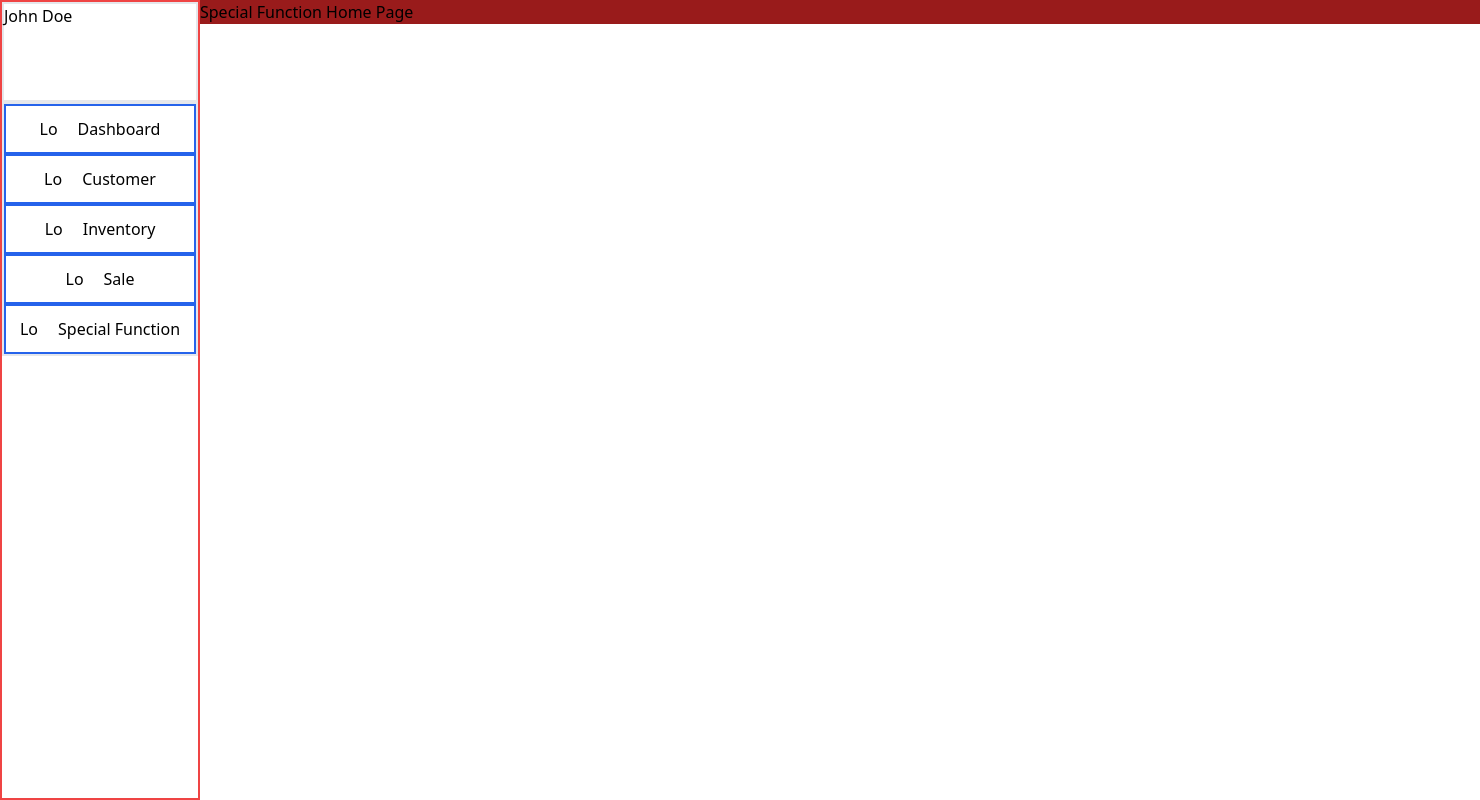
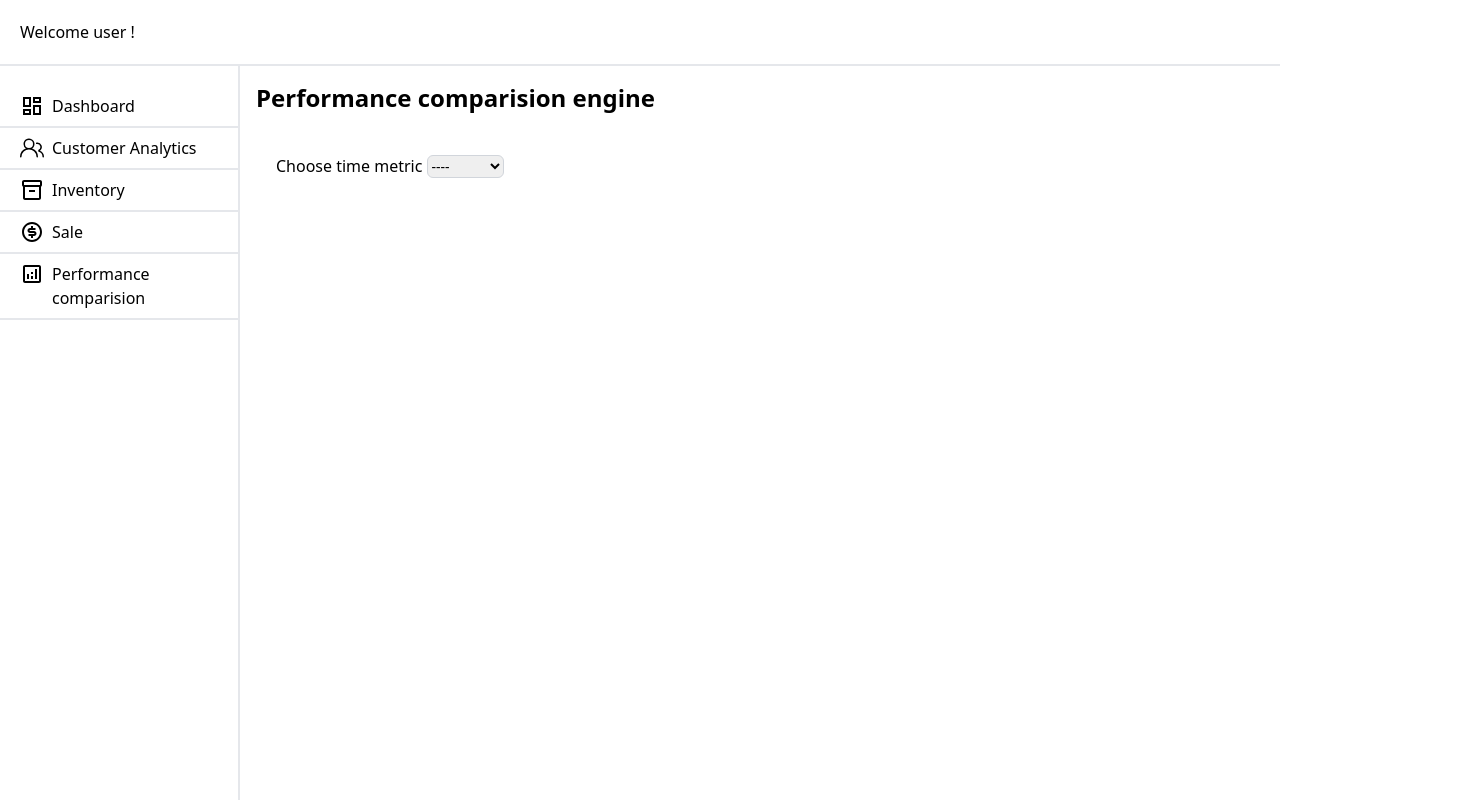
Before and after one commit to SLIIT-3Y-S1/SPM_SALE_OPTIMIZER, a Next.js app in the folder client/: page /special-function in a window 1280 px wide. Shown: the top 800 px of the page, 1480 px wide, since content can reach past the window. Built offline with nearby package versions, Linux system fonts and the light colour scheme.

Commit message:
sidepanel css and permance coparision engine interfaces

```diff
--- a/client/src/app/(dashboard)/page.tsx
+++ b/client/src/app/(dashboard)/page.tsx
@@ -1,7 +1,7 @@
 
 const DashBoard = () => {
   return (
-    <div className='bg-red-800 w-full h-full ml-[200px]'>DashBoard</div>
+    <div className=''>DashBoard</div>
   )
 }
 
--- a/client/src/app/(pages)/Inventory/page.tsx
+++ b/client/src/app/(pages)/Inventory/page.tsx
@@ -1,8 +1,6 @@
-
-
 const InventoryHomePage = () => {
   return (
-    <div className='bg-red-800 w-full h-full ml-[200px]'>
+    <div className=''>
       Inventory Home Page
       {/*your other components*/}
     </div>
--- a/client/src/app/(pages)/customer-segmentation/page.tsx
+++ b/client/src/app/(pages)/customer-segmentation/page.tsx
@@ -1,7 +1,7 @@
 
 const CustomerHomePage = () => {
   return (
-    <div className='bg-red-800 w-full h-full ml-[200px]'>
+    <div className=''>
       Customer Home Page
        {/*your other components*/}
     </div>
--- a/client/src/app/(pages)/sale-forecast/page.tsx
+++ b/client/src/app/(pages)/sale-forecast/page.tsx
@@ -7,7 +7,7 @@ const SaleForecastHomePage = async () => {
   const sales: Sale[] = await fetchSales();
 
   return (
-   <div className='bg-red-800 w-full h-full ml-[200px]'>
+   <div className='flex-row bg-red-800 w-full]'>
       Customer Home Page
        {/*your other components*/}
        <SaleList sales={sales} />
--- a/client/src/app/(pages)/special-function/page.tsx
+++ b/client/src/app/(pages)/special-function/page.tsx
@@ -1,10 +1,38 @@
+"use client";
+
+import { useState } from "react";
+import FormDaily from "@/componets/performance-comparision/formDaily";
+import FormMonthly from "@/componets/performance-comparision/FormMonthly";
+
 const SpecialFunctionHomePage = () => {
+  const [timeMetric, setTimeMetric] = useState("");
+
   return (
-    <div className='bg-red-800 w-full h-full ml-[200px]'>
-      Special Function Home Page
-       {/*your other components*/}
+    <div>
+      <h5 className=" text-2xl font-semibold">
+        Performance comparision engine
+      </h5>
+      <div className="mt-10 ml-5">
+        <div>
+          <label> Choose time metric </label>
+          <select
+            className="border border-gray-300 text-sm rounded-md"
+            id="time-metric"
+            onChange={(e) => setTimeMetric(e.target.value)}
+          >
+            <option selected>----</option>
+            <option value={"daily"}>Daily</option>
+            <option value={"monthly"}>Monthly</option>
+          </select>
+        </div>
+
+        {/* Conditionally render form inputs based on timeMetric */}
+        {timeMetric === "daily" && <FormDaily />}
+        {timeMetric === "monthly" && <FormMonthly />}
+
+      </div>
     </div>
-  )
-}
+  );
+};
 
-export default SpecialFunctionHomePage
+export default SpecialFunctionHomePage;
--- a/client/src/app/layout.tsx
+++ b/client/src/app/layout.tsx
@@ -18,10 +18,10 @@ export default function RootLayout({
   return (
     <html lang="en">
     <body>
-        <Sidebar />
+        <Sidebar>
         <main>{children}</main>
-
-      </body>
+        </Sidebar>
+    </body>
     </html>
   );
 }
--- a/client/src/componets/_layout/Header.tsx
+++ b/client/src/componets/_layout/Header.tsx
@@ -2,7 +2,7 @@ import React from 'react'
 
 const Header = () => {
   return (
-    <div>Header</div>
+    <header className=' p-5 border-b-2'> Welcome user ! </header>
   )
 }
 
--- a/client/src/componets/_layout/Sidebar.tsx
+++ b/client/src/componets/_layout/Sidebar.tsx
@@ -1,63 +1,82 @@
-import Link from "next/link"
+import React from "react";
+import Link from "next/link";
+import Header from "./Header";
 
-const Sidebar = () => {
+//import icons here
+import { MdOutlineDashboard } from "react-icons/md";
+import { GoPeople } from "react-icons/go";
+import { MdOutlineInventory2 } from "react-icons/md";
+import { RiMoneyDollarCircleLine } from "react-icons/ri";
+import { MdOutlineAnalytics } from "react-icons/md";
+
+
+const Sidebar = ({ children }) => {
   return (
-    <div className="sideMenu-outer w-[200px] h-screen  fixed border-2 border-red-500">
-         <div className="sideMenu-inner">
-            <div className="profile border-2 h-[100px]">
-                <div className="profile-pic"></div>
-                <div className="profile-name">John Doe</div>
+    <nav className="w-screen min-h-screen">
+      <Header />
+      <div className="flex items-start">
+        <aside className=" h-svh w-60 border-r-2">
+          <ul className="mt-5">
+            <li className=" flex pt-2 pb-2 justify-start border-b-2 hover:bg-slate-400 ">
+              <div className="spacer inline-flex ml-5">
+                <div className="logo text-2xl mr-2">
+                  <MdOutlineDashboard />
                 </div>
-            <div className="menu border-2 ">
-                <ul>
-                    <li className=" border-2 border-blue-600 h-[50px] items-center flex justify-center">
-
-                          <div className="logo mr-5">Lo</div>
                 <div className="title">
                   <Link href={`/`}> Dashboard </Link>
                 </div>
-
+              </div>
             </li>
-                    <li className=" border-2 border-blue-600 h-[50px] items-center flex justify-center">
-
-                          <div className="logo mr-5">Lo</div>
+            <li className=" flex pt-2 pb-2 justify-start border-b-2 hover:bg-slate-400 ">
+              <div className="spacer inline-flex ml-5">
+                <div className="logo text-2xl mr-2">
+                  <GoPeople />
+                </div>
                 <div className="title">
-                          <Link href={`/customer-segmentation`}> Customer </Link>
+                  <Link href={`/customer-segmentation`}>
+                    {" "}
+                    Customer Analytics{" "}
+                  </Link>
                 </div>
-
+              </div>
             </li>
-                    <li className=" border-2 border-blue-600 h-[50px] items-center flex justify-center">
-
-                          <div className="logo mr-5">Lo</div>
+            <li className=" flex pt-2 pb-2 justify-start border-b-2 hover:bg-slate-400 ">
+              <div className="spacer inline-flex ml-5">
+                <div className="logo text-2xl mr-2">
+                  <MdOutlineInventory2 />
+                </div>
                 <div className="title">
-                          <Link href={`/inventory`}> Inventory </Link>
+                  <Link href={`/Inventory`}> Inventory </Link>
                 </div>
-
+              </div>
             </li>
-                    <li className=" border-2 border-blue-600 h-[50px] items-center flex justify-center">
-
-                          <div className="logo mr-5">Lo</div>
+            <li className=" flex pt-2 pb-2 justify-start border-b-2 hover:bg-slate-400 ">
+            <div className="spacer inline-flex ml-5">
+            <div className="logo text-2xl mr-2">
+                  <RiMoneyDollarCircleLine />
+              </div>
               <div className="title">
                 <Link href={`/sale-forecast`}> Sale </Link>
               </div>
-
+            </div>
             </li>
-                    <li className=" border-2 border-blue-600 h-[50px] items-center flex justify-center">
-
-                          <div className="logo mr-5">Lo</div>
+            <li className=" flex pt-2 pb-2 justify-start border-b-2 hover:bg-slate-400 ">
+            <div className="spacer inline-flex ml-5">
+              <div className="logo text-2xl mr-2">
+              <MdOutlineAnalytics />
+              </div>
               <div className="title">
-                          <Link href={`/special-function`}> Special Function </Link>
-                          </div>
-
-                    </li>
-
-                </ul>
-
-                </div>
-
+                <Link href={`/special-function`}> Performance comparision  </Link>
               </div>
             </div>
-  )
-}
+            </li>
+          </ul>
+        </aside>
+        {/*main container - displays all child components here*/}
+        <main className="flex-1 mt-4 ml-4">{children}</main>
+      </div>
+    </nav>
+  );
+};
 
-export default Sidebar
+export default Sidebar;
--- /dev/null
+++ b/client/src/componets/performance-comparision/FormDaily.tsx
@@ -0,0 +1,31 @@
+import React from "react";
+
+const FormDaily = () => {
+  return (
+    <div>
+      <form className="mt-5">
+        <div>
+          <label className="mr-5">Set comparision date A</label>
+          <input
+            type="date"
+            className="border border-gray-300 text-sm rounded-md"
+          />
+          <label className="ml-5 mr-5">Set comparision date B</label>
+          <input
+            type="date"
+            className="border border-gray-300 text-sm rounded-md"
+          />
+        </div>
+
+        <button
+          type="submit"
+          className="mt-5 bg-gray-700 hover:bg-black text-white px-4 py-2 rounded-md"
+        >
+          Compare
+        </button>
+      </form>
+    </div>
+  );
+};
+
+export default FormDaily;
--- /dev/null
+++ b/client/src/componets/performance-comparision/FormMonthly.tsx
@@ -0,0 +1,32 @@
+import React from "react";
+
+const FormMonthly = () => {
+  return (
+    <div>
+
+      <form id="comparision-form'" className="mt-5">
+        <div>
+          <label className="mr-5">Set comparision date A</label>
+          <input
+            type="month"
+            className="border border-gray-300 text-sm rounded-md"
+          />
+          <label className="ml-5 mr-5">Set comparision date B</label>
+          <input
+            type="month"
+            className="border border-gray-300 text-sm rounded-md"
+          />
+        </div>
+
+        <button
+          type="submit"
+          className="mt-5 bg-gray-700 hover:bg-black text-white px-4 py-2 rounded-md"
+        >
+          Compare
+        </button>
+      </form>
+    </div>
+  );
+};
+
+export default FormMonthly;
```
Also changed, not shown: client/package.json (+6 -4 lines), 1 other file (tests, documents, lock files or other folders). Lines whose indentation alone changed are shown as unchanged.
